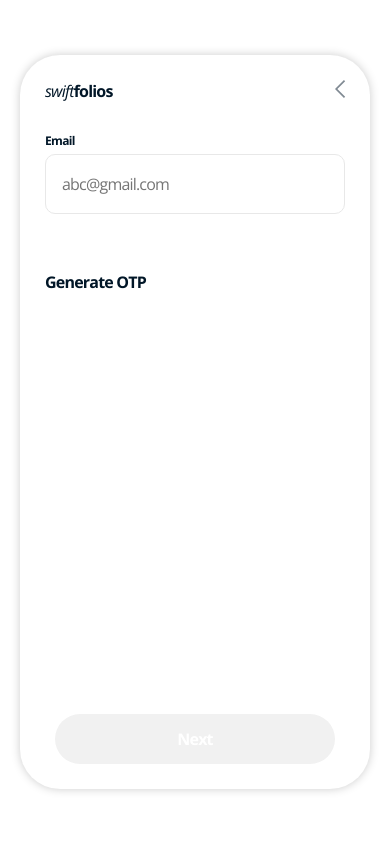
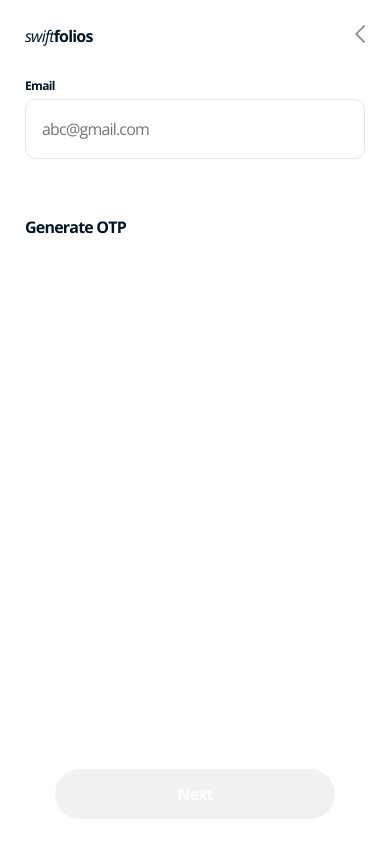
Before and after one commit to shiv353/f-end, a React (Create React App) app: page /signup in a window 390 px wide. Built offline with nearby package versions, Linux system fonts and the light colour scheme.

Commit message:
Design Change For Mobile

```diff
--- a/src/components/AccessManagement/Login.jsx
+++ b/src/components/AccessManagement/Login.jsx
@@ -556,6 +556,10 @@ const LoginReset = () => {
 };
 
 const LoginResetSuccessful = () => {
+  const navigate = useNavigate();
+  const handlerSubmit = () => {
+    navigate("/login");
+  };
   return (
     <>
       <div className="swift-login-form">
@@ -594,9 +598,13 @@ const LoginResetSuccessful = () => {
           <p>PIN reset has been successful</p>
         </div>
 
-        <Link to="/login">
-          <CustomButton text="Login Again" classname="swift-login-form-btn" />
-        </Link>
+        {/* <Link to="/login" classname="swift-login-form-btn"> */}
+        <CustomButton
+          text="Login Again"
+          classname="swift-login-form-btn"
+          onClick={handlerSubmit}
+        />
+        {/* </Link> */}
       </div>
     </>
   );
--- a/src/css/AccessManagement/Login.css
+++ b/src/css/AccessManagement/Login.css
@@ -245,3 +245,19 @@
     height: 50px;
   }
 }
+
+@media only screen and (max-width: 450px) {
+  .swift-login-main {
+    justify-content: normal;
+    align-items: normal;
+  }
+
+  .swift-login-main .swift-login-form {
+    height: 100vh;
+    box-shadow: 0px 0px 0px 0px #ccc;
+  }
+
+  .swift-login-main .swift-login-form-btn {
+    margin: auto;
+  }
+}
```
